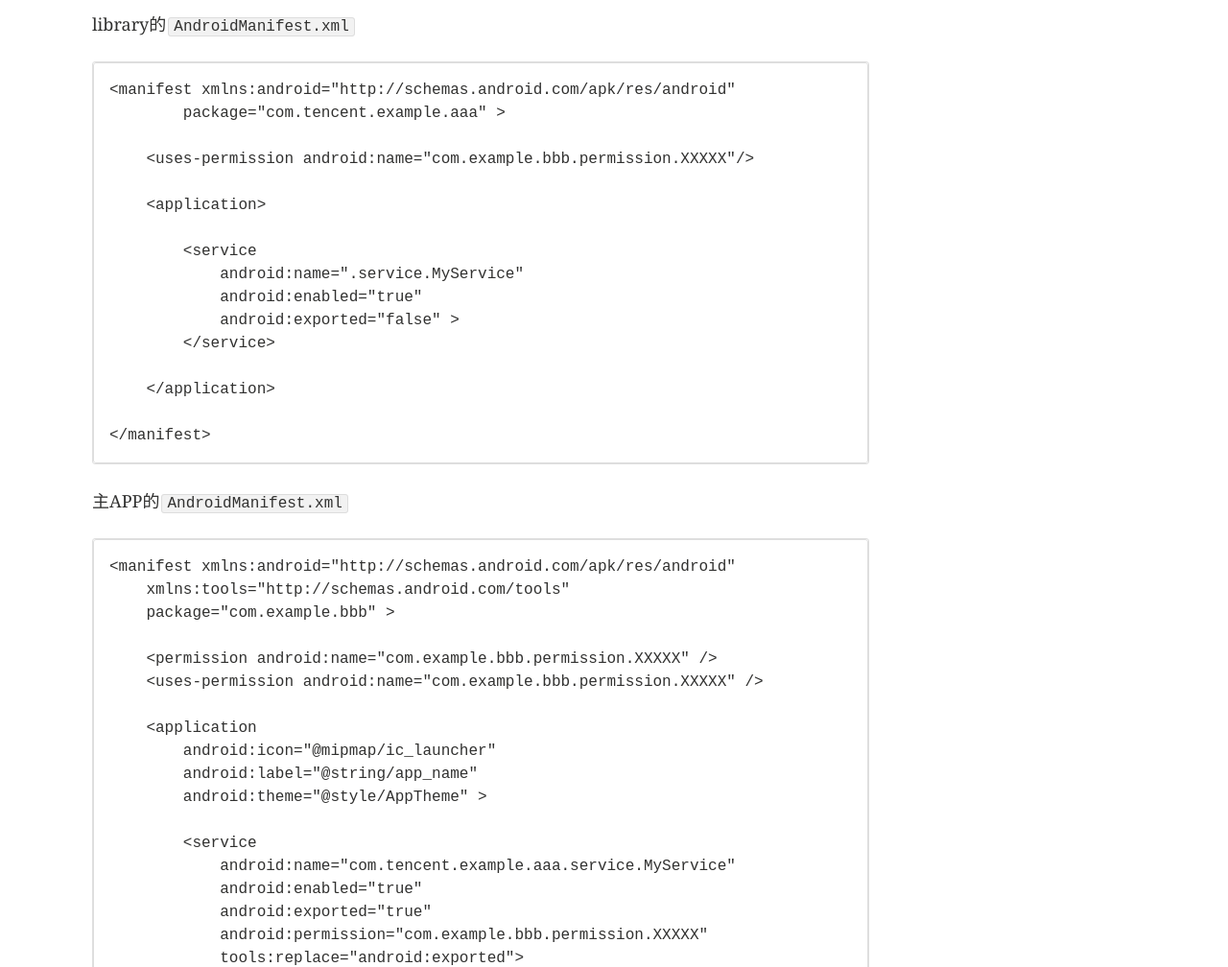
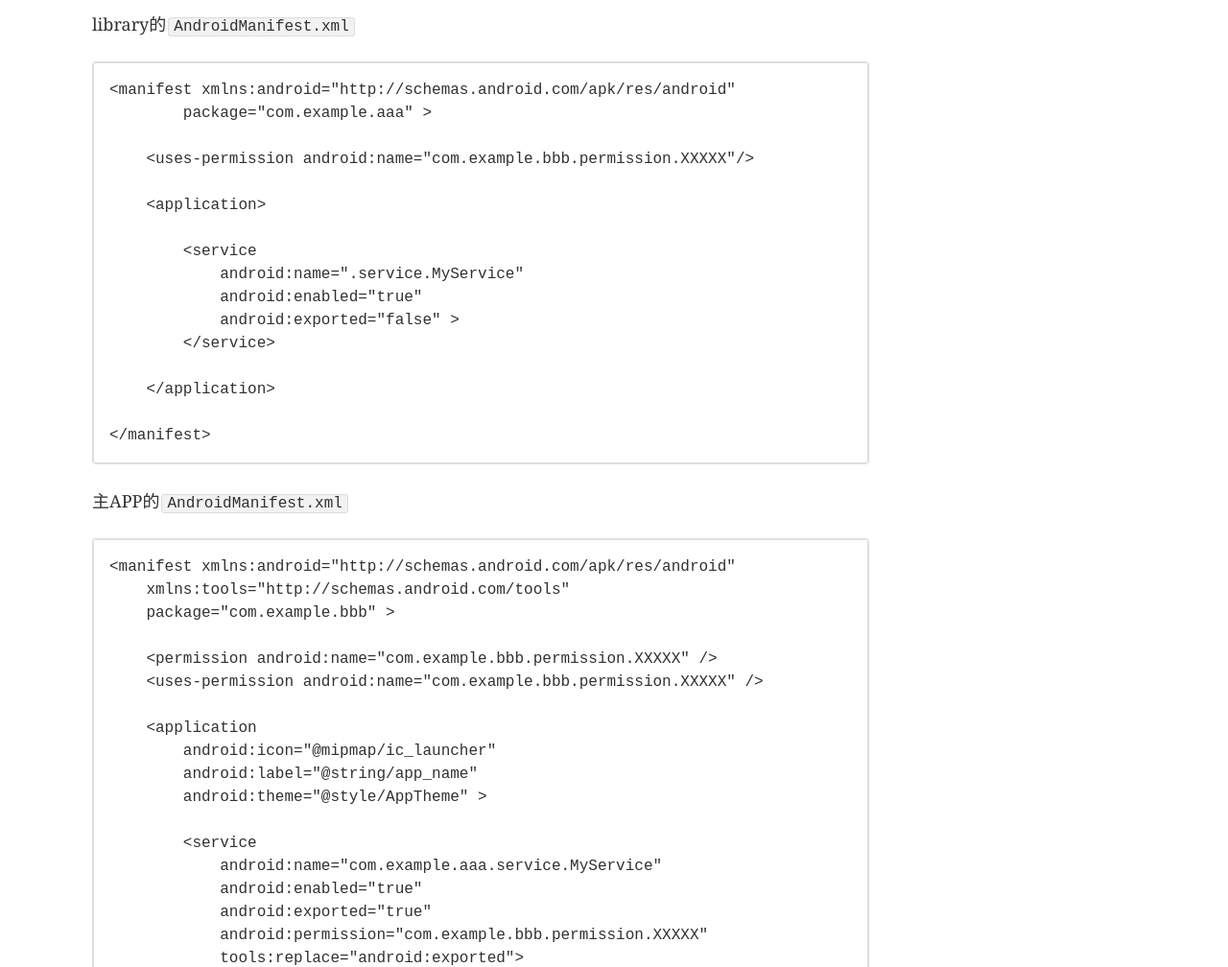
Before and after one commit to shuiming/shuiming.github.io, a Jekyll site: the page built from _posts/android/2015-09-10-install_failed_duplicate_permission.md, in a window 1280 px wide and 1400 px high, scrolled down 1237 px. Shown: the part 175-1183 px from the top of the window at 96% size. Built offline with Jekyll 4.4.1, drawn with Linux system fonts in a browser that asks for light colours; comment, search, counter and statistics services are not loaded; some of the changed text lies outside the part shown.

Commit message:
Modify post content

```diff
--- a/_posts/android/2015-09-10-install_failed_duplicate_permission.md
+++ b/_posts/android/2015-09-10-install_failed_duplicate_permission.md
@@ -28,7 +28,7 @@ library的`AndroidManifest.xml`
 
 
     <manifest xmlns:android="http://schemas.android.com/apk/res/android"
-    	package="com.tencent.example.aaa" >
+    	package="com.example.aaa" >
 
 	    <uses-permission android:name="com.example.bbb.permission.XXXXX"/>
 
@@ -59,7 +59,7 @@ library的`AndroidManifest.xml`
 	        android:theme="@style/AppTheme" >
 
 	        <service
-	            android:name="com.tencent.example.aaa.service.MyService"
+	            android:name="com.example.aaa.service.MyService"
 	            android:enabled="true"
 	            android:exported="true"
 	            android:permission="com.example.bbb.permission.XXXXX"
```
Also changed, not shown: other parts of _posts/android/2015-09-10-install_failed_duplicate_permission.md (+1 -1 lines), _posts/android/2015-09-11-develop-jni-with-android-studio.md (+1 -1 lines).
